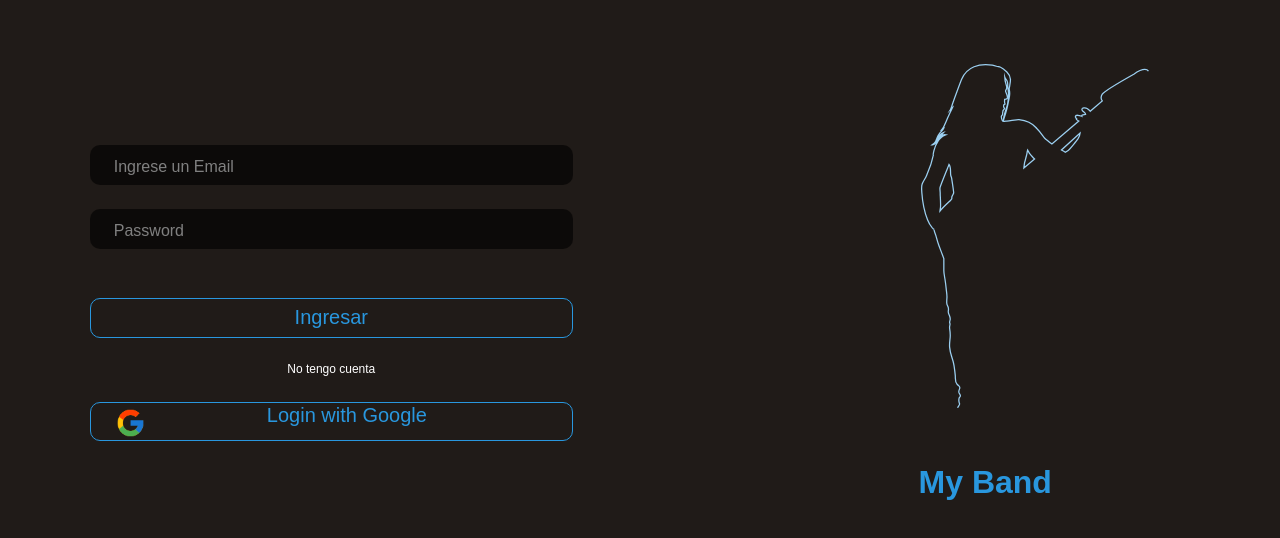
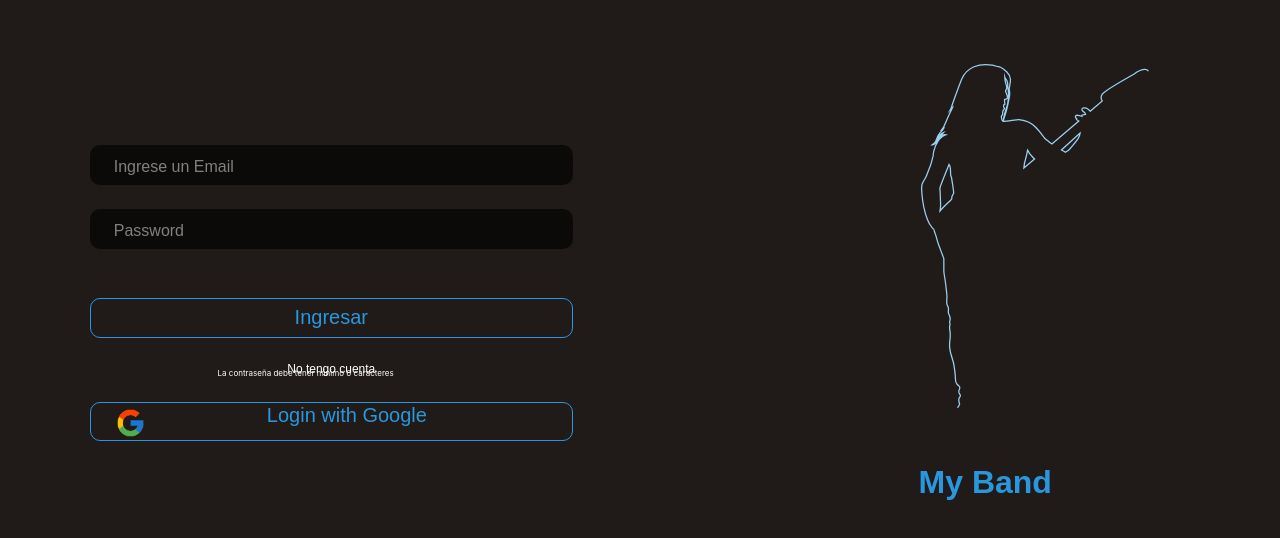
Before and after one commit to tosomatias/app-Band, a React (Create React App) app: page / in a window 1280 px wide. Shown: the top 538 px of the page. Built offline with nearby package versions, Linux system fonts and the light colour scheme; no server answers.

Commit message:
Fixer minor

```diff
--- a/src/componets/login/index.js
+++ b/src/componets/login/index.js
@@ -19,6 +19,7 @@ import {
   ContainerLoginButton,
   Button,
   TextError,
+  Mesagge,
 } from "./style";
 import Logo from "../img/logo";
 import IconGoogle from "../img/google.png";
@@ -126,11 +127,7 @@ const Login = ({ setUser }) => {
             value={email}
             onChange={(e) => setEmail(e.target.value)}
           />
-          {error ? (
-            <TextError>
-              La contraseña debe contener minimo 6 caracteres
-            </TextError>
-          ) : null}
+
           <InputForm
             placeholder="Password"
             type="password"
@@ -138,6 +135,7 @@ const Login = ({ setUser }) => {
             onChange={(e) => setPassword(e.target.value)}
             error={error}
           />
+          <Mesagge>La contraseña debe tener minimo 6 caracteres</Mesagge>
           {account ? (
             <ContainerLoginButton>
               <Button onClick={() => setNewUser(true)}>Registarme</Button>
--- a/src/componets/login/style.js
+++ b/src/componets/login/style.js
@@ -152,3 +152,17 @@ export const TextError = styled.p`
   font-size: 12px;
   font-weight: bold;
 `;
+
+export const Mesagge = styled.p`
+  color: #fff;
+  text-align: center;
+  font-size: 8px;
+  font-weight: 400;
+  position: absolute;
+  top: 90%;
+  left: 25%;
+  @media (min-width: 992px) {
+    top: 45%;
+    left: 17%;
+  }
+`;
```
